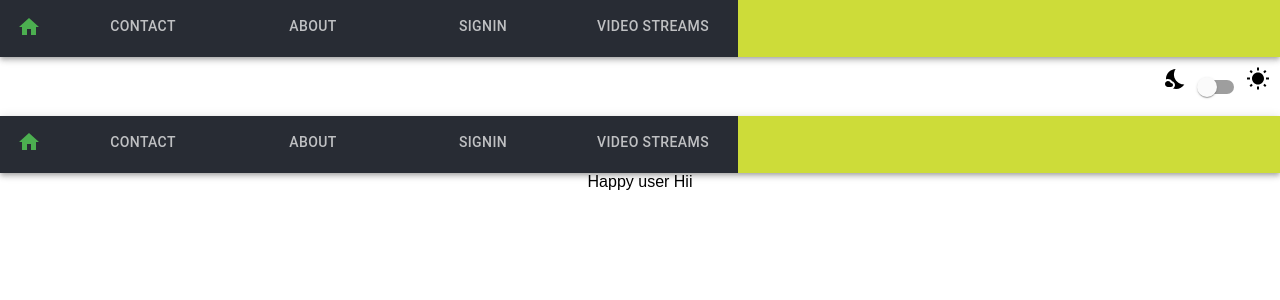
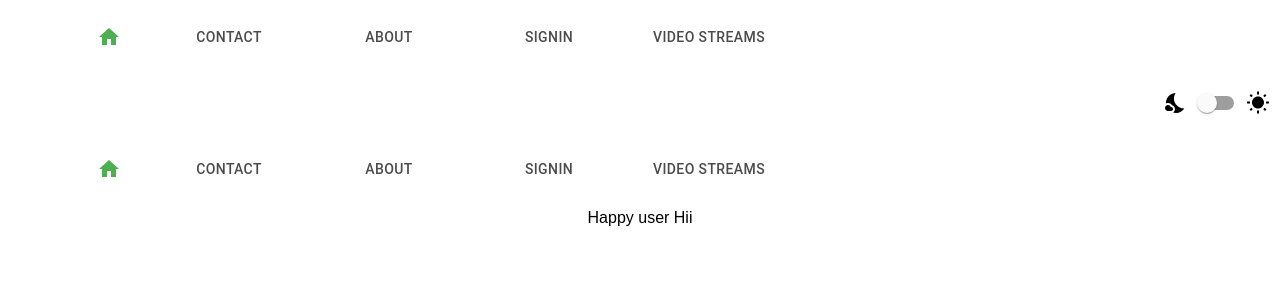
Before and after one commit to LakshitPaliwal/firstapp, a React (Create React App) app: page /HappyUser in a window 1280 px wide. Shown: the top 300 px of the page. Built offline with nearby package versions, Linux system fonts and the light colour scheme.

Commit message:
updated code

```diff
--- a/src/App.css
+++ b/src/App.css
@@ -32,6 +32,12 @@ padding:0;
 }
 .appLink {
   text-decoration: none;
+  color: #000;
+  color: var(--text-color);
+
+}
+.appLink:hover {
+text-decoration: none;
 }
 .tabColor{
   background-color:#282c34;
--- a/src/Navmenu.js
+++ b/src/Navmenu.js
@@ -1,43 +1,67 @@
 import React, { Component } from 'react';
 import './App.css';
 import { Link } from 'react-router-dom';
-import AppBar from '@material-ui/core/AppBar';
-import Tabs from '@material-ui/core/Tabs';
+// import AppBar from '@material-ui/core/AppBar';
+//  import Tabs from '@material-ui/core/Tabs';
 import Tab from '@material-ui/core/Tab';
 import { MuiThemeProvider, createMuiTheme } from '@material-ui/core/styles';
 import HomeIcon from '@material-ui/icons/Home';
 import { green } from '@material-ui/core/colors';
 
-const theme = createMuiTheme({
-  palette: {
-    primary: { main: '#cddc39', },
-    secondary: { main: '#cddc39' }
-  },
-});
-class Navmenu extends Component {
-  render() {
-    return (
+import { Nav, Container, Navbar } from 'react-bootstrap';
 
-      <MuiThemeProvider theme={theme}>
-        <AppBar position="static">
-          <div className="navStyle">
-            <Tabs color="primary" >
-              <Link className="tabColor" to="/">
-                <HomeIcon className="homeIcon"
-                  style={{ color: green[500] }} />
-              </Link>
-              <Link className="tabColor appLink" to="Contact"><Tab label="Contact" /></Link>
-              <Link className="tabColor appLink" to="About">  <Tab label="About" /></Link>
-              <Link className="tabColor appLink" to="SignIn">  <Tab label="SignIn" /></Link>
-              <Link className="tabColor appLink" to="/components/streams/list">  <Tab label="Video Streams" /></Link>
+// const theme = createMuiTheme({
+//   palette: {
+//     primary: { main: '#cddc39', },
+//     secondary: { main: '#cddc39' }
+//   },
+// });
+const Navmenu = () => {
+  return (
+    // <MuiThemeProvider theme={theme}>
+    //   <AppBar position="static">
+    //     <div className="navStyle">
+    //       <Tabs color="primary" >
+    //         <Link className="tabColor" to="/">
+    //           <HomeIcon className="homeIcon"
+    //             style={{ color: green[500] }} />
+    //         </Link>
+    //         <Link className="tabColor appLink" to="/Contact"><Tab label="Contact" /></Link>
+    //         <Link className="tabColor appLink" to="/About">  <Tab label="About" /></Link>
+    //         <Link className="tabColor appLink" to="/SignIn">  <Tab label="SignIn" /></Link>
+    //         <Link className="tabColor appLink" to="/components/streams/list">  <Tab label="Video Streams" /></Link>
 
-            </Tabs>
-          </div>
-        </AppBar>
-      </MuiThemeProvider>
-    );
-  }
+    //       </Tabs>
+    //     </div>
+    //   </AppBar>
+    // </MuiThemeProvider>
+
+
+
+    <Navbar collapseOnSelect expand="lg" >
+      <Container>
+        <Navbar.Brand>
+          <Link to="/">
+            <HomeIcon className="homeIcon"
+              style={{ color: green[500] }} />
+          </Link>
+        </Navbar.Brand>
+        <Navbar.Toggle aria-controls="responsive-navbar-nav" />
+        <Navbar.Collapse id="responsive-navbar-nav">
+
+          <Nav className="me-auto">
+          <Nav><Link className=" appLink" to="/Contact"><Tab label="Contact" /></Link></Nav>
+          <Nav><Link className=" appLink" to="/About">  <Tab label="About" /></Link></Nav>
+          <Nav><Link className=" appLink" to="/SignIn"> <Tab label="SignIn" /></Link></Nav>
+          <Nav><Link className=" appLink" to="/components/streams/list">  <Tab label="Video Streams" /></Link></Nav>
+          </Nav>
+        </Navbar.Collapse>
+      </Container>
+    </Navbar>
+  );
 }
 
 
+
+
 export default Navmenu;
--- a/src/imageSearch/components/SearchBar.js
+++ b/src/imageSearch/components/SearchBar.js
@@ -34,8 +34,8 @@ const theme = createMuiTheme({
             <AppBar  position="static">
               <Toolbar>
                 <Typography variant="h6" Wrap>
-                    Search Here Any Thing
-                      <ArrowForwardIcon/>
+                    Search Here Any Thing &nbsp;
+                      {/* <ArrowForwardIcon/> */}
                 </Typography>
                 <SearchIcon />
                   {/* <TextField id="standard-search" label="Search field" type="search" />  */}
--- a/src/index.js
+++ b/src/index.js
@@ -5,6 +5,7 @@ import {createStore, applyMiddleware,compose} from 'redux';
 
 import App from './App';
 import reducers from './components/reducers';
+import 'bootstrap/dist/css/bootstrap.min.css';
 
 const composeEnhancers = window.__REDUX_DEVTOOLS_EXTENSION_COMPOSE__ || compose;
 const store = createStore(
```
